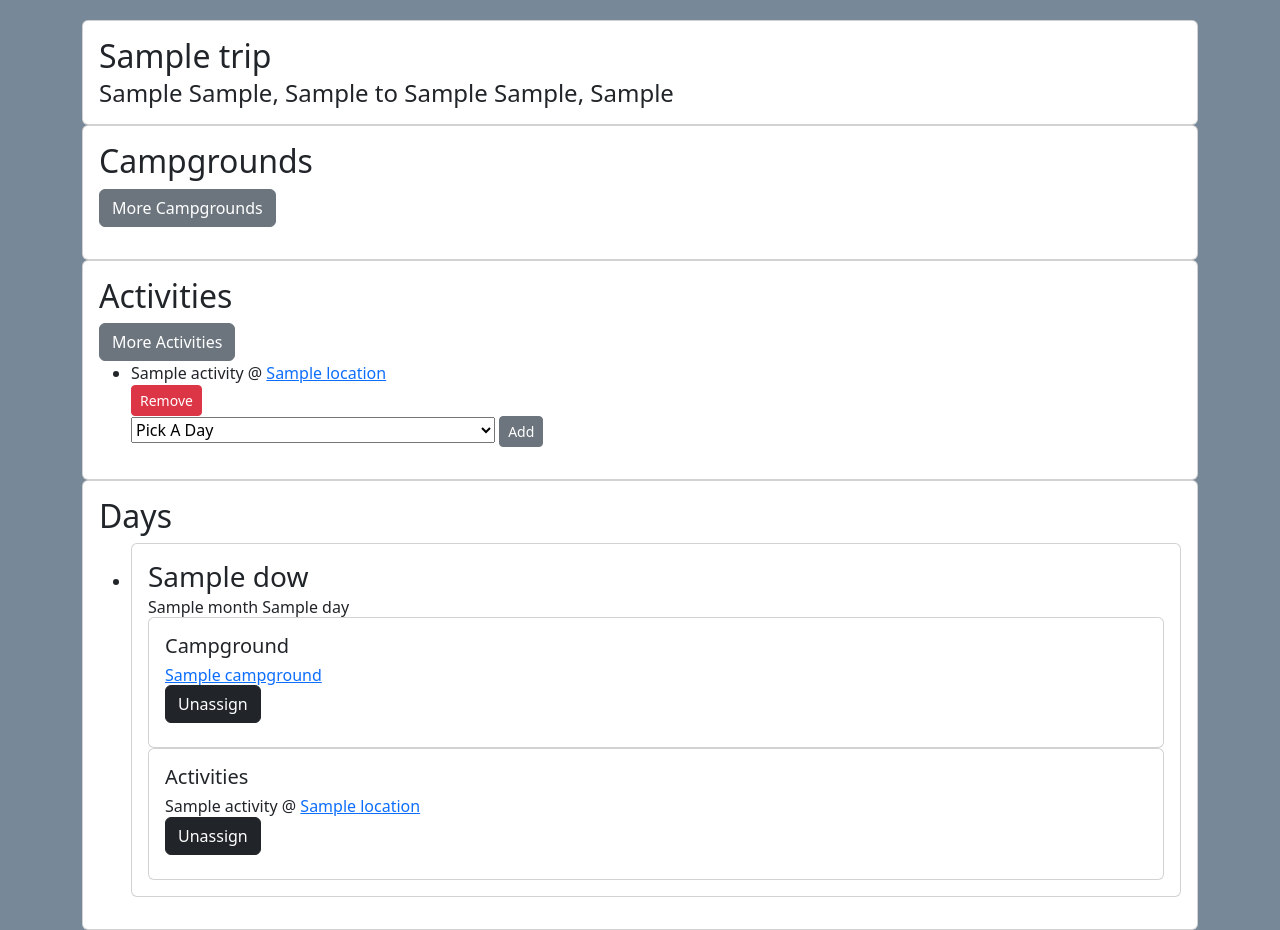
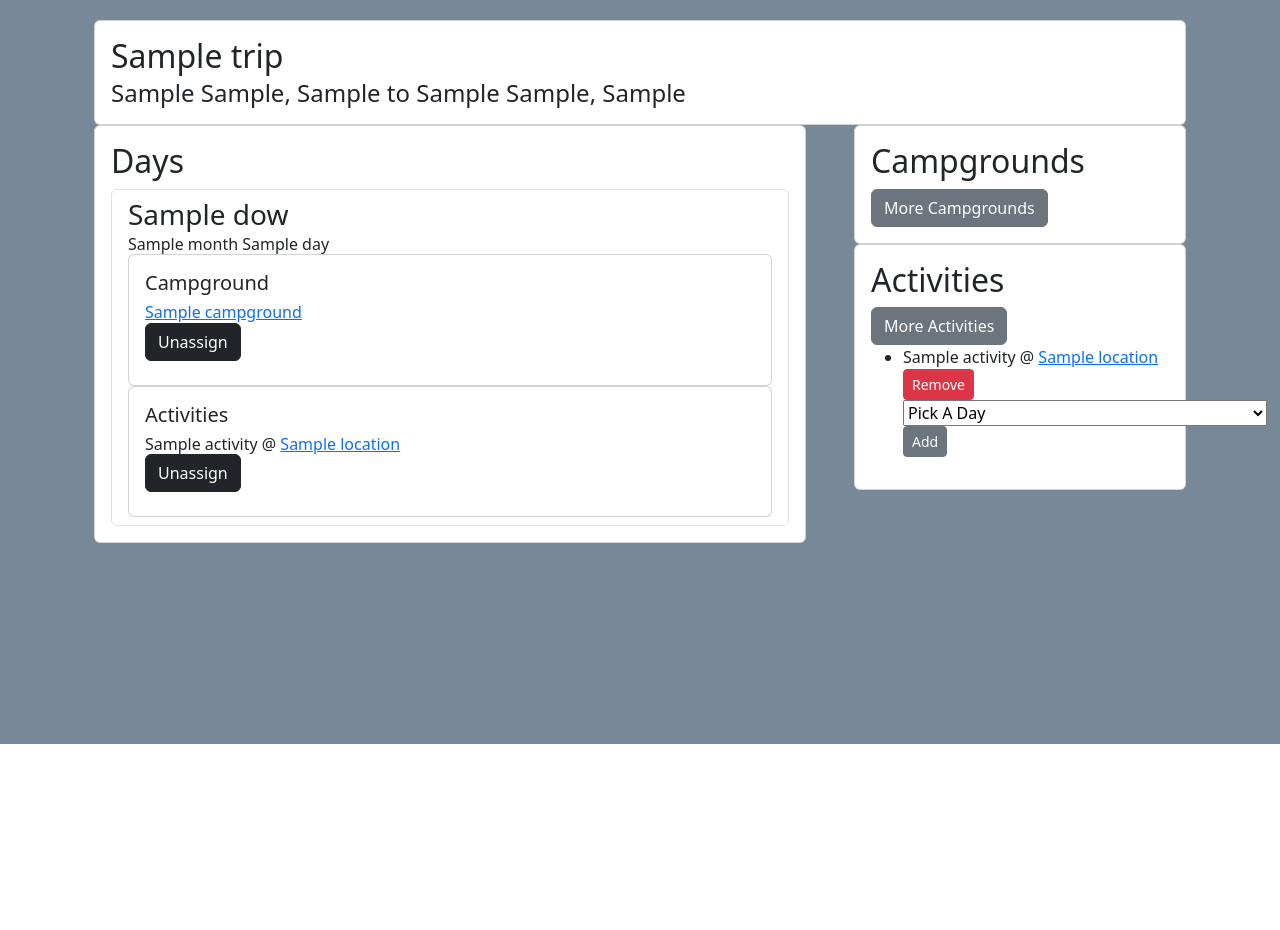
Before and after one commit to jat22/trip_od, a Flask app: template templates/trip/trip-details.html in a window 1280 px wide. Shown: the part 56-986 px from the top of the page. After the commit the page ends 800 px from the top, so only its background shows below. Run offline with Flask 3, Linux system fonts and the light colour scheme; tables that the repository leaves empty hold one stand-in row (values such as "Sample post"); the template is opened without the code that fills it: values that come from a table or form of the project are taken from there, most other values are stand-ins (such as "Sample title", 1, 10 or a date in 2020).

Commit message:
update trip details template

```diff
--- a/templates/trip/trip-details.html
+++ b/templates/trip/trip-details.html
@@ -3,6 +3,9 @@
 {% block title %}{{ trip.name }}{% endblock %}
 
 {% block content %}
+<div class=" container">
+	<div class="row">
+		<div class="col">
 			<div class="container">
 				<div class="card">
 					<div class="card-body">
@@ -11,15 +14,74 @@
 					</div>
 				</div>
 			</div>
+		</div>
+	</div>
+	<div class="row">
+		<div class="col-8">
+			<div class="container">
+				<div class="card">
+					<div class="card-body">
+						<h2 class="card-title">Days</h2>
+						<ul class="list-group">
+							{% for day in days %}
+								<li class="list-group-item">
 
+											<h3 class="card-title">{{ day["dow"] }}</h3>
+											<h6 class="card-subtitle">{{ day["month"] }} {{ day["day"] }}</h6>
+
+												<div class="card">
+													<div class="card-body">
+														<h5 class="card-title">Campground</h5>
+														{% if day.campground %}
+														<h6>
+															<a href="/locations/{{ day.campground.id }}">{{ day.campground.name }}
+															</a>
+															<form action="/trips/{{ trip.id }}/campground/unassign" method="POST">
+																<input type="hidden" value="{{ day.campground.id }}" name="campground-id">
+																<input type="hidden" value="{{ day.id }}" name="day-id">
+																<button type="submit" class="btn btn=sm btn-dark">Unassign</button>
+															</form>
+														</h6>
+														{% endif %}
+													</div>
+												</div>
+
+												<div class="card">
+													<div class="card-body">
+														<h5 class="card-title">Activities</h5>
+														{% for act in  day.activities %}
+														<h6> {{ act.activities.name }} @
+															<a href="/locations/{{act.location_id}}">
+																{{ act.location.name }}
+															</a>
+															<form action="/trips/{{ trip.id }}/activity/unassign" method="POST">
+																<input type="hidden" value="{{ act.id }}" name="day-act-id">
+																<button type="submit" class="btn btn=sm btn-dark">Unassign</button>
+															</form>
+														</h6>
+														{% endfor %}
+													</div>
+												</div>
+
+
+
+
+								</li>
+							{% endfor %}
+						</ul>
+					</div>
+				</div>
+			</div>
+		</div>
+		<div class="col-4">
 			<div class="container">
 				<div class="card">
 					<div class="card-body">
 						<h2 class="card-title">Campgrounds</h2>
 						<a href="/trips/{{ trip.id }}/campgrounds" class="btn btn-md btn-secondary">More Campgrounds</a>
-			<ul>
+						<ul class="list-group">
 						{% for campground in trip.unassigned_cgs %}
-				<li>
+							<li class="list-group-item">
 								<a href="/loctions/{{ campground.id }}">{{ campground.name }}</a>
 								<form action="/trips/{{ trip.id }}/campground/delete" method="POST">
 									<input type="hidden" value="{{ campground.id }}" name="ucampground-id">
@@ -40,6 +102,8 @@
 						</ul>
 					</div>
 				</div>
+			</div>
+			<div class="container">
 				<div class="card">
 					<div class="card-body">
 						<h2 class="card-title">Activities</h2>
@@ -67,57 +131,7 @@
 						</ul>
 					</div>
 				</div>
-	<div class="card">
-		<div class="card-body">
-			<h2 class="card-title">Days</h2>
-			<ul>
-				{% for day in days %}
-					<li>
-						<div class="card">
-							<div class="card-body">
-								<h3 class="card-title">{{ day["dow"] }}</h3>
-								<h6 class="card-subtitle">{{ day["month"] }} {{ day["day"] }}</h6>
-
-									<div class="card">
-										<div class="card-body">
-											<h5 class="card-title">Campground</h5>
-											{% if day.campground %}
-											<h6>
-												<a href="/locations/{{ day.campground.id }}">{{ day.campground.name }}
-												</a>
-												<form action="/trips/{{ trip.id }}/campground/unassign" method="POST">
-													<input type="hidden" value="{{ day.campground.id }}" name="campground-id">
-													<input type="hidden" value="{{ day.id }}" name="day-id">
-													<button type="submit" class="btn btn=sm btn-dark">Unassign</button>
-												</form>
-											</h6>
-											{% endif %}
 			</div>
-									</div>
-
-									<div class="card">
-										<div class="card-body">
-											<h5 class="card-title">Activities</h5>
-											{% for act in  day.activities %}
-											<h6> {{ act.activity }} @
-												<a href="/locations/{{act.location_id}}">
-													{{ act.location.name }}
-												</a>
-												<form action="/trips/{{ trip.id }}/activity/unassign" method="POST">
-													<input type="hidden" value="{{ act.id }}" name="day-act-id">
-													<button type="submit" class="btn btn=sm btn-dark">Unassign</button>
-												</form>
-											</h6>
-											{% endfor %}
-										</div>
-									</div>
-
-							</div>
-						</div>
-
-					</li>
-				{% endfor %}
-			</ul>
 		</div>
 	</div>
 </div>
```
Lines whose indentation alone changed are shown as unchanged.
